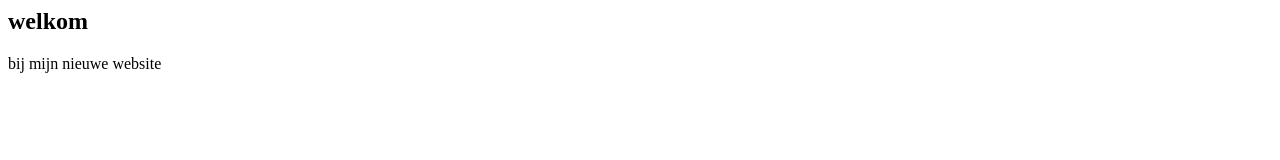
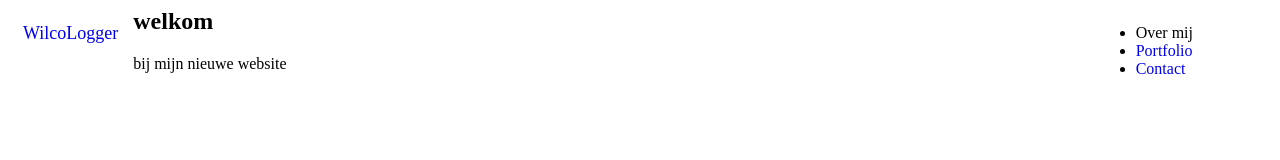
Before and after one commit to wilcologger/wilcologger.nl, a plain HTML site: page index.html in a window 1280 px wide. Drawn offline with Linux system fonts and the light colour scheme.

Commit message:
begin header
ik heb een begin gemaakt van de header

```diff
--- a/index.html
+++ b/index.html
@@ -1,7 +1,26 @@
 <!DOGTYPE html>
 <html>
-<title>wilco logger</title>
+  <head>
+    <title>wilco logger</title>
+    <link rel="stylesheet" href="main.css">
+  </head>
 <body>
+  <div class="container">
+    <div class="navbar">
+      <div class="container">
+        <div class="navbar-header">
+          <a class="home-logo" href="#">WilcoLogger</a>
+        </div>
+        <div class="navbar">
+          <ul class="navbar-right">
+            <li><a href="#"></a>Over mij</li>
+            <li><a href="#">Portfolio</a></li>
+            <li><a href="#">Contact</a></li>
+          </ul>
+        </div>
+      </div>
+    </div>
+  </div>
   <h2>welkom</h2>
   <p>
     bij mijn nieuwe website
--- /dev/null
+++ b/main.css
@@ -0,0 +1,29 @@
+
+a {
+  text-decoration: none;
+}
+.container {
+    width: 1170px;
+}
+
+.navbar {
+  background-color: #F8F8F8;
+  border-color: #E7E7E7;
+}
+
+.navbar-header {
+  float: left;
+}
+
+.home-logo {
+  float: left;
+  height: 50px;
+  padding: 15px;
+  font-size: 18px;
+  line-height: 20px;
+}
+
+.navbar .navbar-right {
+  margin-right: -15px;
+  float: right;
+}
```
